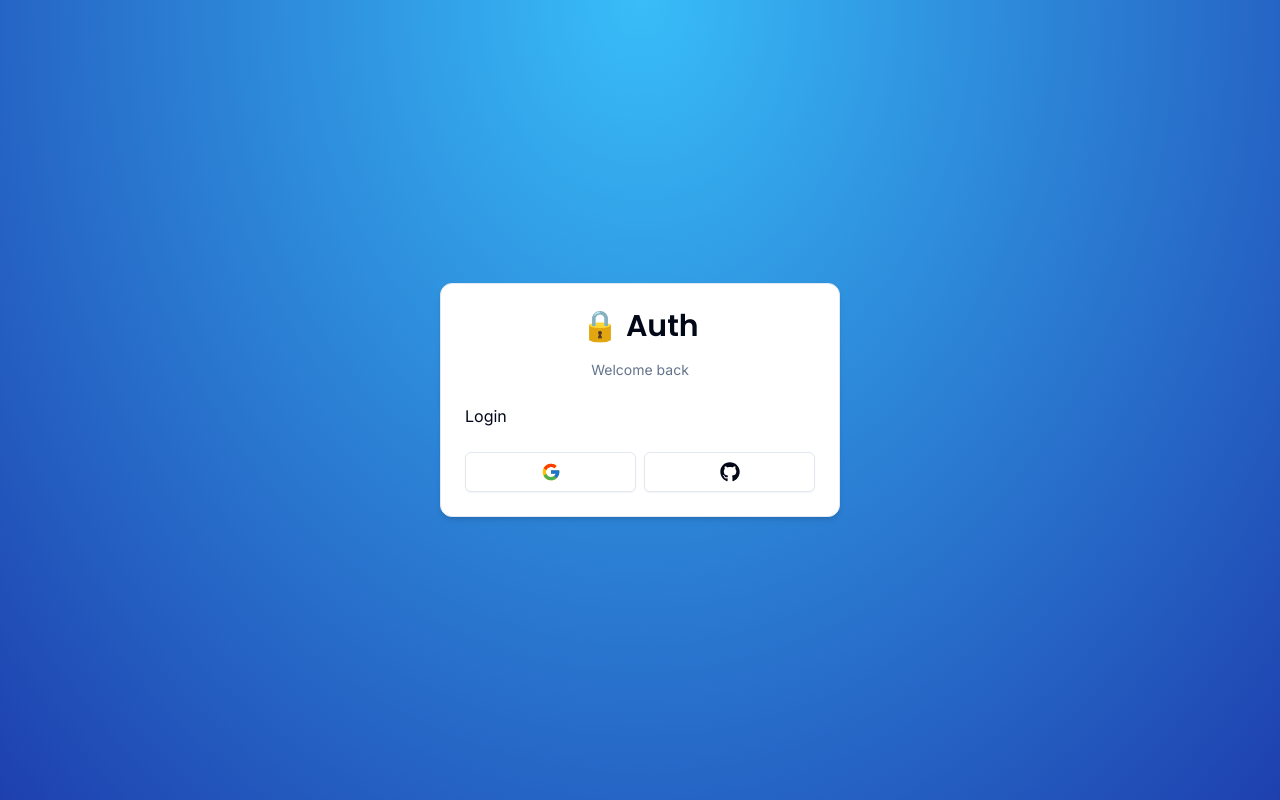
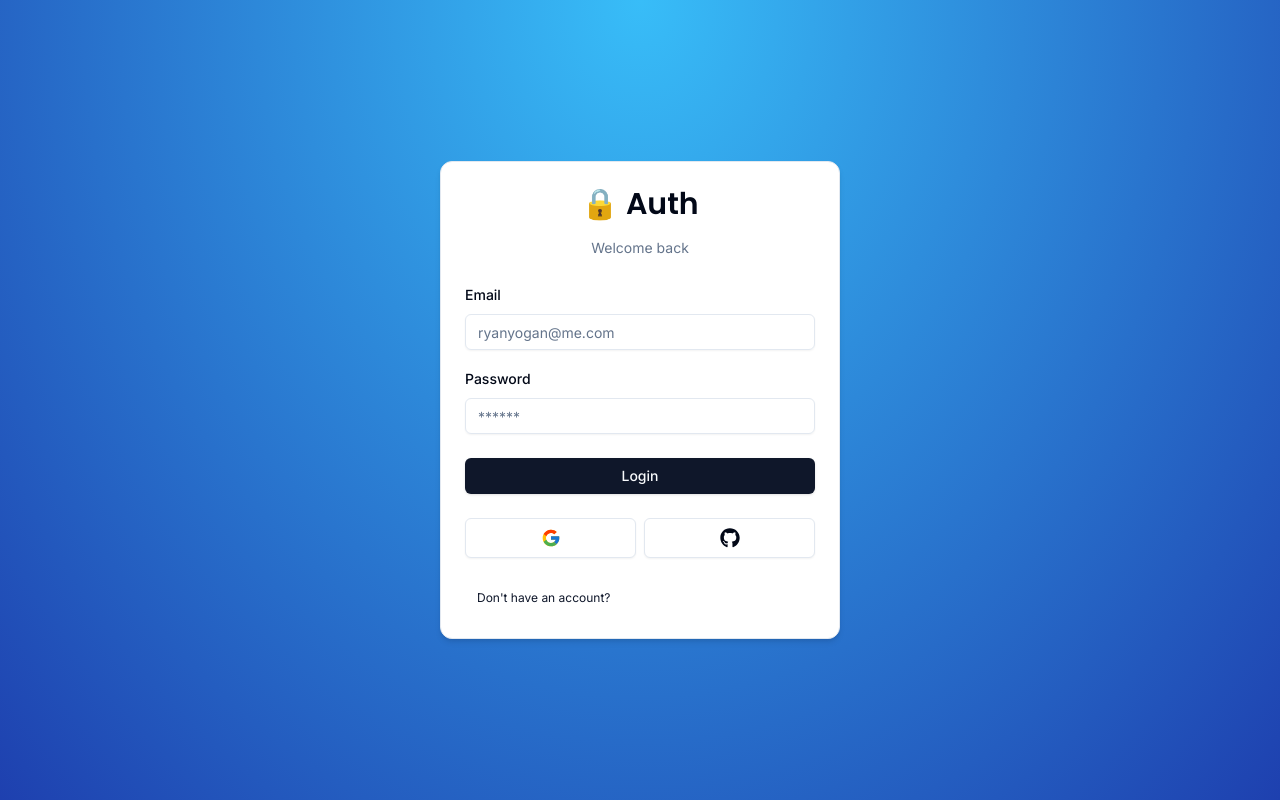
Before and after one commit to ryanyogan/authy, a Next.js app: page /auth/login in a window 1280 px wide. Built offline with nearby package versions, Linux system fonts and the light colour scheme.

Commit message:
feat // basic login

```diff
--- a/package.json
+++ b/package.json
@@ -9,16 +9,20 @@
     "lint": "next lint"
   },
   "dependencies": {
+    "@hookform/resolvers": "^3.3.4",
     "@radix-ui/react-icons": "^1.3.0",
+    "@radix-ui/react-label": "^2.0.2",
     "@radix-ui/react-slot": "^1.0.2",
     "class-variance-authority": "^0.7.0",
     "clsx": "^2.1.0",
     "next": "14.0.4",
     "react": "^18",
     "react-dom": "^18",
+    "react-hook-form": "^7.49.3",
     "react-icons": "^5.0.1",
     "tailwind-merge": "^2.2.0",
-    "tailwindcss-animate": "^1.0.7"
+    "tailwindcss-animate": "^1.0.7",
+    "zod": "^3.22.4"
   },
   "devDependencies": {
     "@types/node": "^20",
--- /dev/null
+++ b/src/components/auth/back-button.tsx
@@ -0,0 +1,19 @@
+"use client";
+
+import Link from "next/link";
+import { Button } from "../ui/button";
+
+interface BackButtonProps {
+  href: string;
+  label: string;
+}
+
+export function BackButton({ label, href }: BackButtonProps) {
+  return (
+    <div>
+      <Button variant="link" className="font-normal w-full" size="sm" asChild>
+        <Link href={href}>{label}</Link>
+      </Button>
+    </div>
+  );
+}
--- a/src/components/auth/card-wrapper.tsx
+++ b/src/components/auth/card-wrapper.tsx
@@ -1,4 +1,5 @@
 import { Card, CardContent, CardFooter, CardHeader } from "../ui/card";
+import { BackButton } from "./back-button";
 import { Header } from "./header";
 import { Social } from "./social";
 
@@ -24,11 +25,15 @@
       </CardHeader>
       <CardContent>{children}</CardContent>
 
-      {showSocial && (
+      {showSocial ? (
         <CardFooter>
           <Social />
         </CardFooter>
-      )}
+      ) : null}
+
+      <CardFooter>
+        <BackButton href={backButtonHref} label={backButtonLabel} />
+      </CardFooter>
     </Card>
   );
 }
--- a/src/components/auth/login-form.tsx
+++ b/src/components/auth/login-form.tsx
@@ -1,8 +1,30 @@
-"use clent";
+"use client";
 
+import { LoginSchema } from "@/schemas";
+import { zodResolver } from "@hookform/resolvers/zod";
+import { useForm } from "react-hook-form";
+import { z } from "zod";
+import { Button } from "../ui/button";
+import {
+  Form,
+  FormControl,
+  FormField,
+  FormItem,
+  FormLabel,
+  FormMessage,
+} from "../ui/form";
+import { Input } from "../ui/input";
 import { CardWrapper } from "./card-wrapper";
 
 export function LoginForm() {
+  const form = useForm<z.infer<typeof LoginSchema>>({
+    resolver: zodResolver(LoginSchema),
+    defaultValues: {
+      email: "",
+      password: "",
+    },
+  });
+
   return (
     <CardWrapper
       headerLabel="Welcome back"
@@ -10,7 +32,47 @@
       backButtonLabel="Don't have an account?"
       showSocial
     >
-      Login
+      <Form {...form}>
+        <form className="space-y-6" onSubmit={form.handleSubmit(() => {})}>
+          <div className="space-y-4">
+            <FormField
+              control={form.control}
+              name="email"
+              render={({ field }) => (
+                <FormItem>
+                  <FormLabel>Email</FormLabel>
+                  <FormControl>
+                    <Input
+                      {...field}
+                      placeholder="ryanyogan@me.com"
+                      type="email"
+                    />
+                  </FormControl>
+                  <FormMessage />
+                </FormItem>
+              )}
+            />
+
+            <FormField
+              control={form.control}
+              name="password"
+              render={({ field }) => (
+                <FormItem>
+                  <FormLabel>Password</FormLabel>
+                  <FormControl>
+                    <Input {...field} placeholder="******" type="password" />
+                  </FormControl>
+                  <FormMessage />
+                </FormItem>
+              )}
+            />
+          </div>
+
+          <Button type="submit" className="w-full">
+            Login
+          </Button>
+        </form>
+      </Form>
     </CardWrapper>
   );
 }
--- /dev/null
+++ b/src/components/ui/form.tsx
@@ -0,0 +1,176 @@
+import * as React from "react"
+import * as LabelPrimitive from "@radix-ui/react-label"
+import { Slot } from "@radix-ui/react-slot"
+import {
+  Controller,
+  ControllerProps,
+  FieldPath,
+  FieldValues,
+  FormProvider,
+  useFormContext,
+} from "react-hook-form"
+
+import { cn } from "@/lib/utils"
+import { Label } from "@/components/ui/label"
+
+const Form = FormProvider
+
+type FormFieldContextValue<
+  TFieldValues extends FieldValues = FieldValues,
+  TName extends FieldPath<TFieldValues> = FieldPath<TFieldValues>
+> = {
+  name: TName
+}
+
+const FormFieldContext = React.createContext<FormFieldContextValue>(
+  {} as FormFieldContextValue
+)
+
+const FormField = <
+  TFieldValues extends FieldValues = FieldValues,
+  TName extends FieldPath<TFieldValues> = FieldPath<TFieldValues>
+>({
+  ...props
+}: ControllerProps<TFieldValues, TName>) => {
+  return (
+    <FormFieldContext.Provider value={{ name: props.name }}>
+      <Controller {...props} />
+    </FormFieldContext.Provider>
+  )
+}
+
+const useFormField = () => {
+  const fieldContext = React.useContext(FormFieldContext)
+  const itemContext = React.useContext(FormItemContext)
+  const { getFieldState, formState } = useFormContext()
+
+  const fieldState = getFieldState(fieldContext.name, formState)
+
+  if (!fieldContext) {
+    throw new Error("useFormField should be used within <FormField>")
+  }
+
+  const { id } = itemContext
+
+  return {
+    id,
+    name: fieldContext.name,
+    formItemId: `${id}-form-item`,
+    formDescriptionId: `${id}-form-item-description`,
+    formMessageId: `${id}-form-item-message`,
+    ...fieldState,
+  }
+}
+
+type FormItemContextValue = {
+  id: string
+}
+
+const FormItemContext = React.createContext<FormItemContextValue>(
+  {} as FormItemContextValue
+)
+
+const FormItem = React.forwardRef<
+  HTMLDivElement,
+  React.HTMLAttributes<HTMLDivElement>
+>(({ className, ...props }, ref) => {
+  const id = React.useId()
+
+  return (
+    <FormItemContext.Provider value={{ id }}>
+      <div ref={ref} className={cn("space-y-2", className)} {...props} />
+    </FormItemContext.Provider>
+  )
+})
+FormItem.displayName = "FormItem"
+
+const FormLabel = React.forwardRef<
+  React.ElementRef<typeof LabelPrimitive.Root>,
+  React.ComponentPropsWithoutRef<typeof LabelPrimitive.Root>
+>(({ className, ...props }, ref) => {
+  const { error, formItemId } = useFormField()
+
+  return (
+    <Label
+      ref={ref}
+      className={cn(error && "text-destructive", className)}
+      htmlFor={formItemId}
+      {...props}
+    />
+  )
+})
+FormLabel.displayName = "FormLabel"
+
+const FormControl = React.forwardRef<
+  React.ElementRef<typeof Slot>,
+  React.ComponentPropsWithoutRef<typeof Slot>
+>(({ ...props }, ref) => {
+  const { error, formItemId, formDescriptionId, formMessageId } = useFormField()
+
+  return (
+    <Slot
+      ref={ref}
+      id={formItemId}
+      aria-describedby={
+        !error
+          ? `${formDescriptionId}`
+          : `${formDescriptionId} ${formMessageId}`
+      }
+      aria-invalid={!!error}
+      {...props}
+    />
+  )
+})
+FormControl.displayName = "FormControl"
+
+const FormDescription = React.forwardRef<
+  HTMLParagraphElement,
+  React.HTMLAttributes<HTMLParagraphElement>
+>(({ className, ...props }, ref) => {
+  const { formDescriptionId } = useFormField()
+
+  return (
+    <p
+      ref={ref}
+      id={formDescriptionId}
+      className={cn("text-[0.8rem] text-muted-foreground", className)}
+      {...props}
+    />
+  )
+})
+FormDescription.displayName = "FormDescription"
+
+const FormMessage = React.forwardRef<
+  HTMLParagraphElement,
+  React.HTMLAttributes<HTMLParagraphElement>
+>(({ className, children, ...props }, ref) => {
+  const { error, formMessageId } = useFormField()
+  const body = error ? String(error?.message) : children
+
+  if (!body) {
+    return null
+  }
+
+  return (
+    <p
+      ref={ref}
+      id={formMessageId}
+      className={cn("text-[0.8rem] font-medium text-destructive", className)}
+      {...props}
+    >
+      {body}
+    </p>
+  )
+})
+FormMessage.displayName = "FormMessage"
+
+export {
+  useFormField,
+  Form,
+  FormItem,
+  FormLabel,
+  FormControl,
+  FormDescription,
+  FormMessage,
+  FormField,
+}
--- /dev/null
+++ b/src/components/ui/input.tsx
@@ -0,0 +1,25 @@
+import * as React from "react"
+
+import { cn } from "@/lib/utils"
+
+export interface InputProps
+  extends React.InputHTMLAttributes<HTMLInputElement> {}
+
+const Input = React.forwardRef<HTMLInputElement, InputProps>(
+  ({ className, type, ...props }, ref) => {
+    return (
+      <input
+        type={type}
+        className={cn(
+          "flex h-9 w-full rounded-md border border-input bg-transparent px-3 py-1 text-sm shadow-sm transition-colors file:border-0 file:bg-transparent file:text-sm file:font-medium placeholder:text-muted-foreground focus-visible:outline-none focus-visible:ring-1 focus-visible:ring-ring disabled:cursor-not-allowed disabled:opacity-50",
+          className
+        )}
+        ref={ref}
+        {...props}
+      />
+    )
+  }
+)
+Input.displayName = "Input"
+
+export { Input }
--- /dev/null
+++ b/src/components/ui/label.tsx
@@ -0,0 +1,26 @@
+"use client"
+
+import * as React from "react"
+import * as LabelPrimitive from "@radix-ui/react-label"
+import { cva, type VariantProps } from "class-variance-authority"
+
+import { cn } from "@/lib/utils"
+
+const labelVariants = cva(
+  "text-sm font-medium leading-none peer-disabled:cursor-not-allowed peer-disabled:opacity-70"
+)
+
+const Label = React.forwardRef<
+  React.ElementRef<typeof LabelPrimitive.Root>,
+  React.ComponentPropsWithoutRef<typeof LabelPrimitive.Root> &
+    VariantProps<typeof labelVariants>
+>(({ className, ...props }, ref) => (
+  <LabelPrimitive.Root
+    ref={ref}
+    className={cn(labelVariants(), className)}
+    {...props}
+  />
+))
+Label.displayName = LabelPrimitive.Root.displayName
+
+export { Label }
--- /dev/null
+++ b/src/schemas/index.ts
@@ -0,0 +1,8 @@
+import * as z from "zod";
+
+export const LoginSchema = z.object({
+  email: z.string().email(),
+  password: z.string().min(1, {
+    message: "Password is required",
+  }),
+});
```
Also changed, not shown: 1 other file (tests, documents, lock files or other folders).
